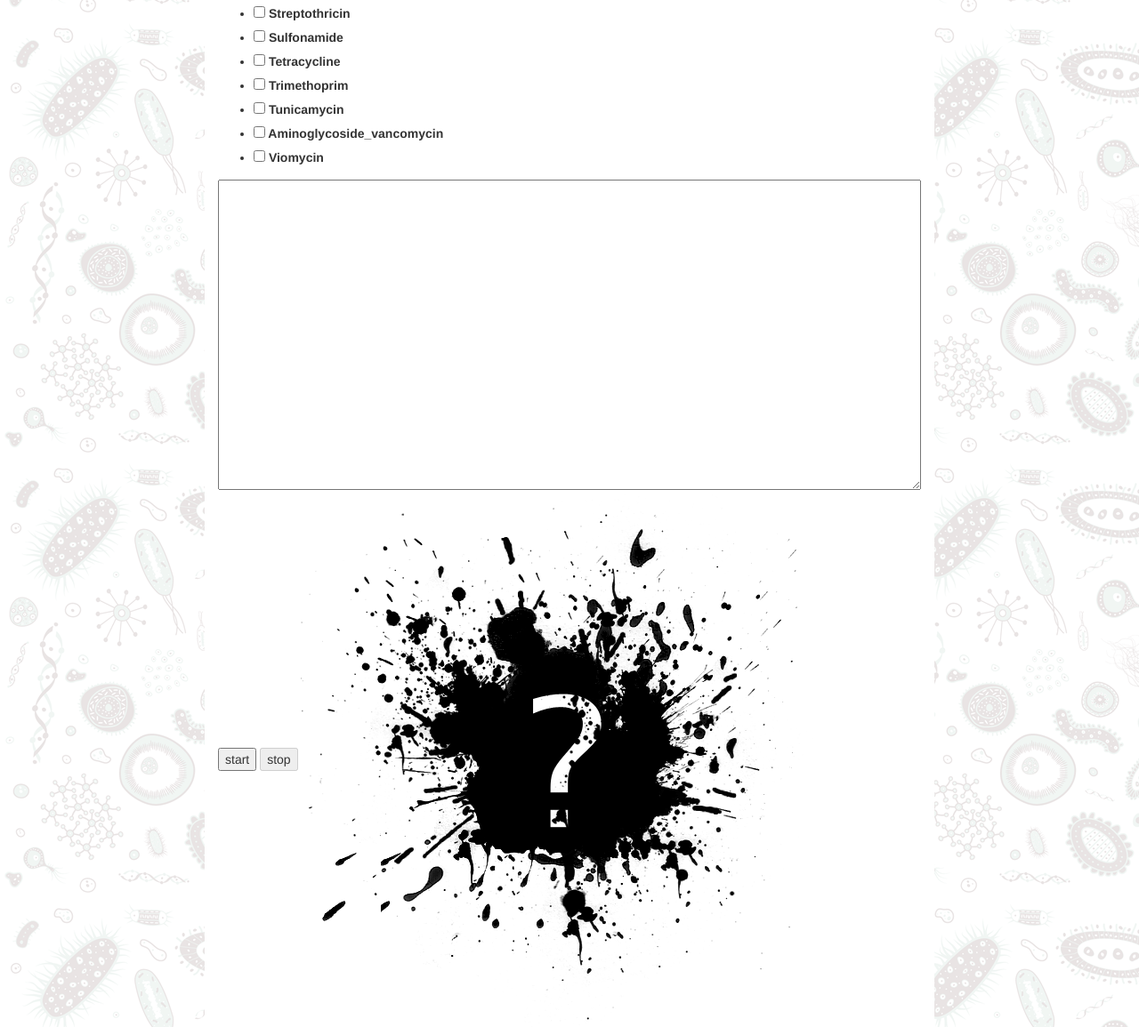
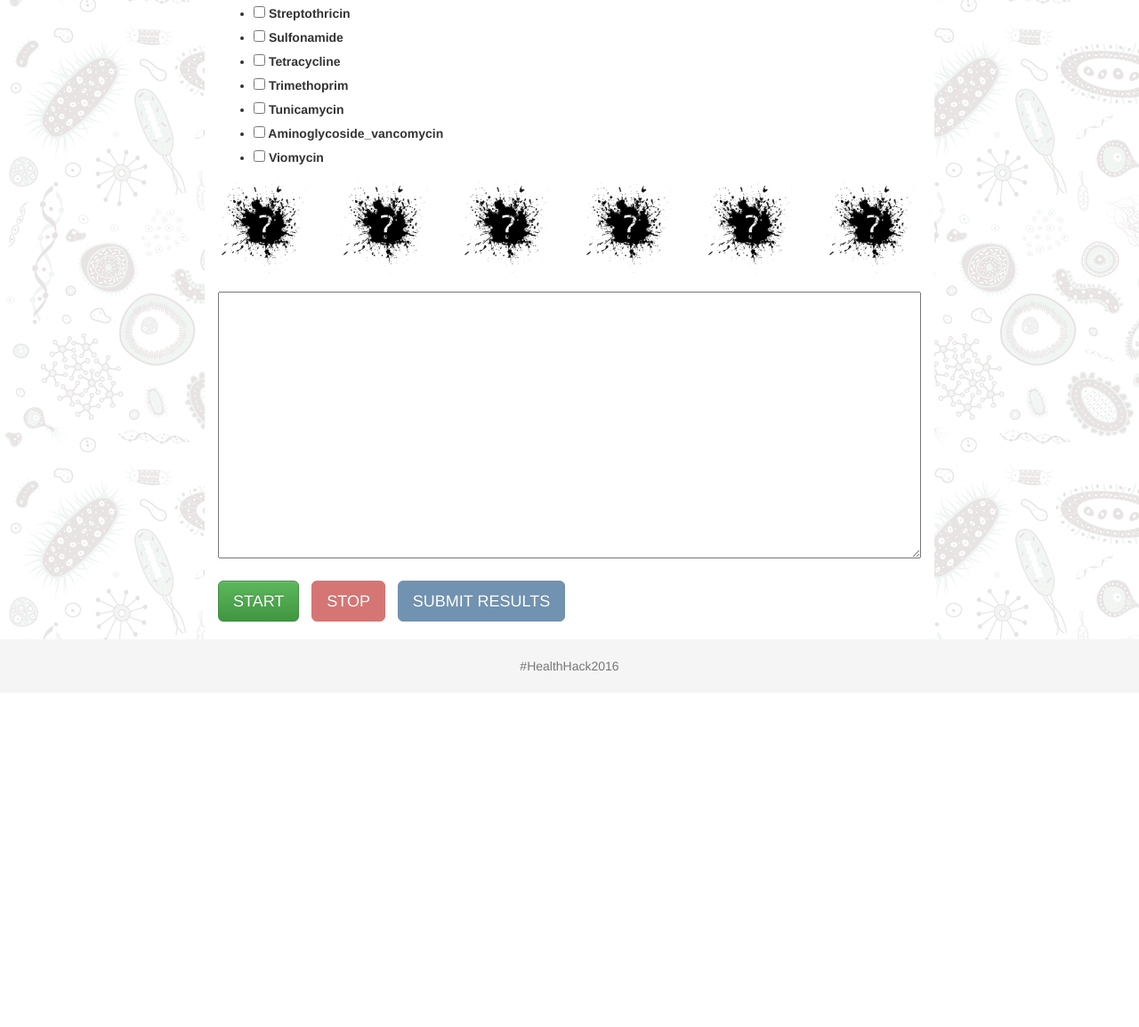
Before and after one commit to HealthHackAu2016/BNE_superFriendsAgainstSuperBugs, a Django app: page /myapp/list/ in a window 1280 px wide. Shown: the part 1960-3115 px from the top of the page at 89% size. After the commit the page ends 2715 px from the top, so only its background shows below. Run offline with Django 3.2, Linux system fonts and the light colour scheme; some libraries are stand-ins or nearby versions.

Commit message:
Styles fixes, making things look ok

```diff
--- a/myproject/myapp/static/custom.css
+++ b/myproject/myapp/static/custom.css
@@ -54,6 +54,7 @@
     margin-bottom: 20px;
     max-width: 400px;
     text-transform: uppercase;
+    margin-right: 10px;
 }
 
 .row-list {
@@ -66,7 +67,19 @@
     border-left: 1px solid #eee;
 }
 
+.row-images {
+    margin-bottom: 20px;
+}
 
+.row-images img {
+    width: 100%;
+}
+
+.controls-textarea textarea {
+    width: 100%;
+    height: 300px;
+    margin-bottom: 20px;
+}
 
 
 
--- a/myproject/myapp/templates/base.html
+++ b/myproject/myapp/templates/base.html
@@ -5,7 +5,7 @@
     <meta name="viewport" content="width=device-width, initial-scale=1.0">
     <meta name="description" content="Epidemy Monitoring System">
 
-    <title>Epidemy Monitoring System</title>
+    <title>Super Bugs Monitoring System</title>
 
     <!-- Bootstrap -->
     <link rel="stylesheet" href="{{ STATIC_URL }}bootstrap.min.css">
--- a/myproject/myapp/templates/list.html
+++ b/myproject/myapp/templates/list.html
@@ -71,17 +71,33 @@
         <form action="{% url "list" %}" method="post">
             {% csrf_token %}
             {{ form|as_bootstrap }}
+            <div class="row row-images">
+                <div class="col-md-2 col-xs-4">
+                    <img src="{{ STATIC_URL }}q1.png" id="img1">
+                </div>
+                <div class="col-md-2 col-xs-4">
+                    <img src="{{ STATIC_URL }}q1.png" id="img2">
+                </div>
+                <div class="col-md-2 col-xs-4">
+                    <img src="{{ STATIC_URL }}q1.png" id="img3">
+                </div>
+                <div class="col-md-2 col-xs-4">
+                    <img src="{{ STATIC_URL }}q1.png" id="img4">
+                </div>
+                <div class="col-md-2 col-xs-4">
+                    <img src="{{ STATIC_URL }}q1.png" id="img5">
+                </div>
+                <div class="col-md-2 col-xs-4">
+                    <img src="{{ STATIC_URL }}q1.png" id="img6">
+                </div>
+            </div>
+            <div class="controls controls-textarea">
+                <textarea id="input"></textarea>
+            </div>
             <div class="controls">
-                <textarea id="input" style="height:349px"></textarea>
-                <button id="start" type="button">start</button>
-                <button id="stop" type="button" disabled>stop</button>
-                <img src="{{ STATIC_URL }}q1.png" id="img1">
-                <img src="{{ STATIC_URL }}q1.png" id="img2">
-                <img src="{{ STATIC_URL }}q1.png" id="img3">
-                <img src="{{ STATIC_URL }}q1.png" id="img4">
-                <img src="{{ STATIC_URL }}q1.png" id="img5">
-                <img src="{{ STATIC_URL }}q1.png" id="img6">
-                <input id="submit" type="submit" value="submit results" class="btn btn-lg btn-default" disabled />
+                <button id="start" type="button" class="btn btn-lg btn-success">start</button>
+                <button id="stop" type="button" class="btn btn-lg btn-danger" disabled>stop</button>
+                <input id="submit" type="submit" value="submit results" class="btn btn-lg btn-primary" disabled />
             </div>
         </form>
     </div>
--- a/myproject/myapp/templates/menu.html
+++ b/myproject/myapp/templates/menu.html
@@ -7,7 +7,7 @@
             <span class="icon-bar"></span>
             <span class="icon-bar"></span>
           </button>
-          <strong class="navbar-brand">Epidemy Monitoring System</strong>
+          <strong class="navbar-brand">Super Bugs Monitoring System</strong>
         </div>
         <div id="navbar" class="collapse navbar-collapse">
           <ul class="nav navbar-nav">
```
